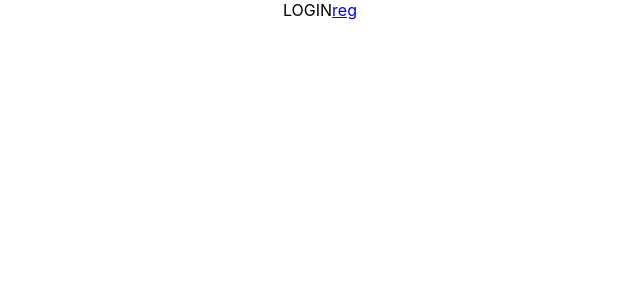
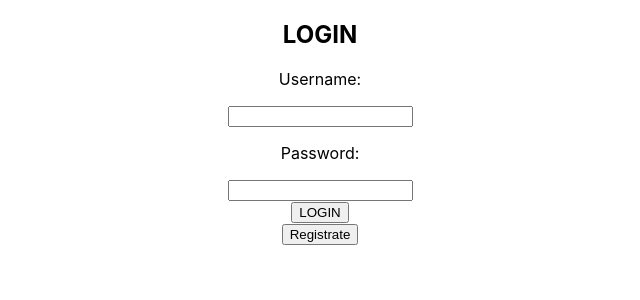
Before and after one commit to ehanstad/IV1201_project, a React (Create React App) app in the folder frontend/: page / in a window 1280 px wide. Shown: the top 300 px of the page, without its empty margins (320-960 px from the left). Built offline with nearby package versions, Linux system fonts and the light colour scheme.

Commit message:
implement nonworking loginside

```diff
--- a/frontend/src/components/login.js
+++ b/frontend/src/components/login.js
@@ -7,11 +7,63 @@
 import React, { Component } from 'react';
 
 class Login extends Component {
+  constructor(props) {
+    super(props);
+    this.state = {
+      uname: '',
+      pass: '',
+    };
+  }
+
+  /**
+   * changes the the state for the username
+   *
+   * @param {input} e - The inputbox for the username
+   */
+  usernameChange = (e) => {
+    this.setState({ uname: e.target.value });
+  };
+
+  /**
+   * changes the the state for the password
+   *
+   * @param {input} e - The inputbox for the password
+   */
+  passwordChange = (e) => {
+    this.setState({ pass: e.target.value });
+  };
+
+  /**
+   *
+   *
+   * @param {button} e - The forms submitbutton
+   */
+  login = (e) => {
+    e.preventDefault();
+    console.log(this.state);
+    /* TODO call getuser function and crosscheck with written infromation */
+  };
+
   render() {
     return (
       <div>
-        LOGIN
-        <a href="./registration">reg</a>
+        <h2> LOGIN </h2>
+        <form onSubmit={this.login}>
+          <div>
+            <p>Username:</p>
+            <input type="text" id="username" required onChange={this.usernameChange} />
+            <p>Password:</p>
+            <input type="password" id="password" required onChange={this.passwordChange} />
+          </div>
+          <button type="submit">
+            LOGIN
+          </button>
+        </form>
+        <a href="./registration">
+          <button type="button">
+            Registrate
+          </button>
+        </a>
       </div>
     );
   }
--- a/frontend/src/components/registration.js
+++ b/frontend/src/components/registration.js
@@ -106,7 +106,7 @@ class Registration extends Component {
             <p>Password:</p>
             <input type="password" id="password" required onChange={this.passwordChange} />
           </div>
-          <button type="submit" data-testid="sendButton">
+          <button type="submit">
             Registrate
           </button>
         </form>
```
